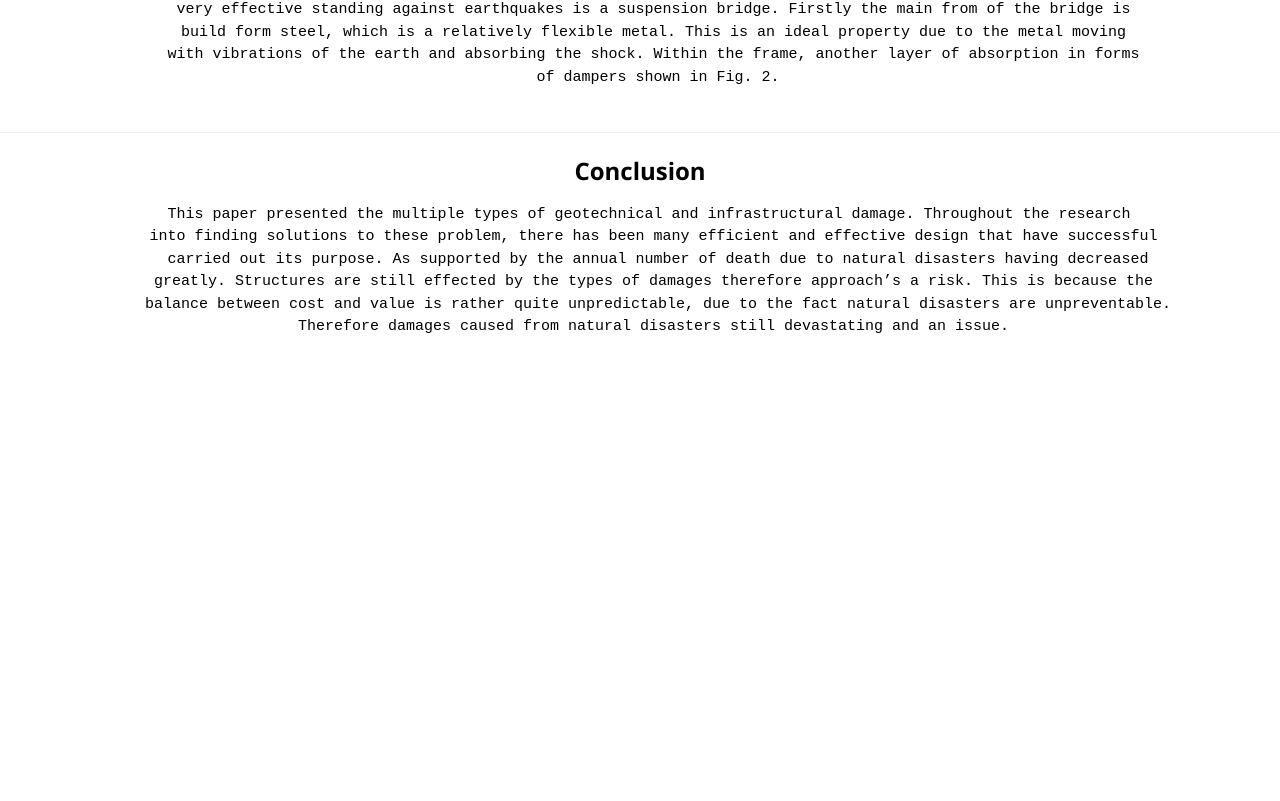
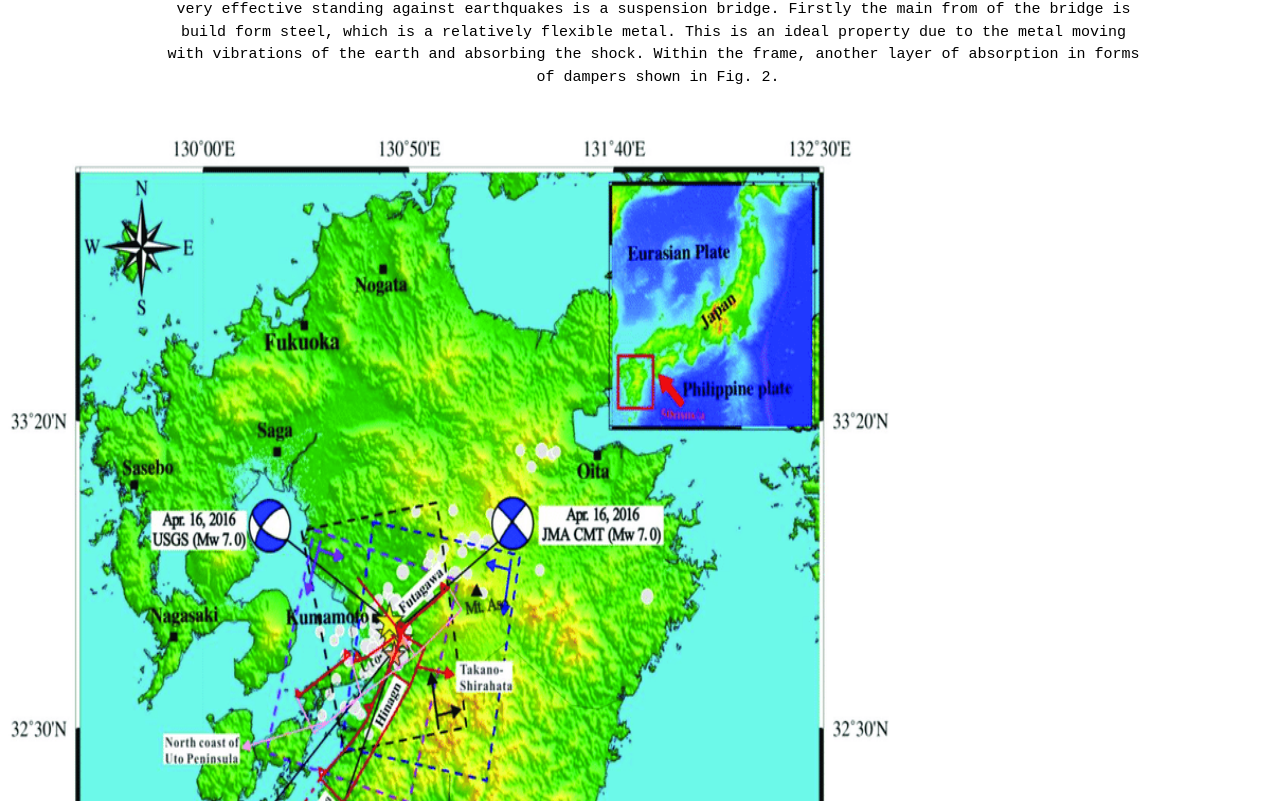
Before and after one commit to FEPSPY6810103/FY6810103, a plain HTML site: page index.html in a window 1280 px wide. Shown: the part 4019-4820 px from the top of the page. Before the commit the page ends 4395 px from the top, so only its background shows below. Drawn offline with nearby package versions, Linux system fonts and the light colour scheme.

Commit message:
Update index.html

```diff
--- a/index.html
+++ b/index.html
@@ -169,6 +169,7 @@ pre {text-align: center;}
     with vibrations of the earth and absorbing the shock. Within the frame, another layer of absorption in forms
     of dampers shown in Fig. 2.
   </pre>
+   <img src="Location-map-of-the-2016-Kumamoto-earthquake-Beach-balls-in-blue-indicate-the-source.png" alt="Banner" width="900" height="1200">
   </p>
 
      <hr>
```
